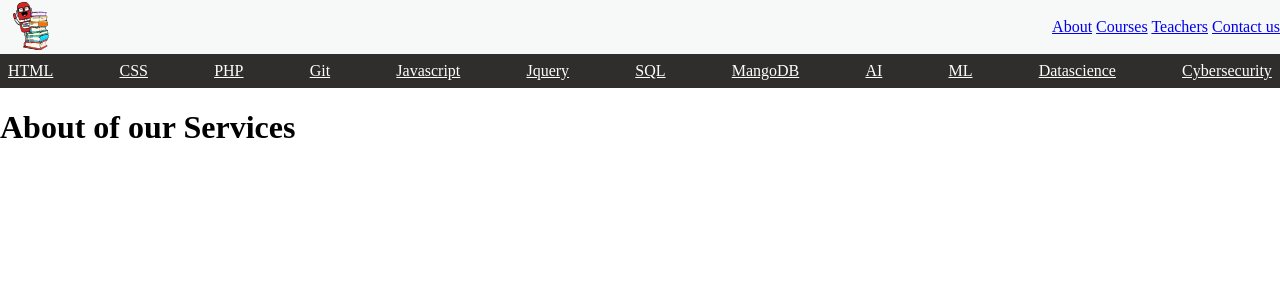
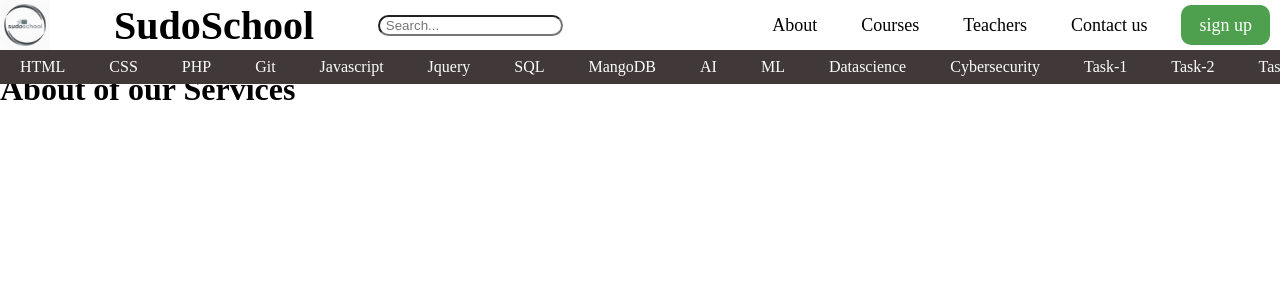
Before and after one commit to raj-220556/WTLab_220556, a PHP site: page /pages/about.html in a window 1280 px wide. Shown: the top 300 px of the page. Run offline with PHP 8.4, Linux system fonts and the light colour scheme.

Commit message:
Updation: Styles:-header,navigation bar

```diff
--- a/pages/about.html
+++ b/pages/about.html
@@ -4,53 +4,27 @@
     <meta charset="UTF-8">
     <meta name="viewport" content="width=device-width, initial-scale=1.0">
     <title>Document</title>
-    <style>
-        header{
-            background-color: rgb(247, 248, 248);
-            align-items: center;
-            display:flex;
-            justify-content: space-between;
-            color:black;
-            margin: 0px;
-
-        }
-        #subnav{
-            background-color: rgb(48, 45, 45);
-            color: rgb(253, 253, 253);
-            display: flex;
-            padding: 8px;
-            margin-block: 0px;
-            justify-content: space-between;
-
-
-        }
-        body{
-            color: rgb(0, 0, 0);
-            background-color: rgb(255, 255, 255);
-            margin:0;
-            padding:0;
-        }
-        #subnav a{
-            color:rgb(253, 254, 255);
-        }
-    </style>
+    <link rel="stylesheet" href="/style.css">
 </head>
 <body>
 
     <header >
-        <a href=/index.html><img src="/images/logo.svg" width="60px" height="50px"></a>
+        <a href=/index.html style="margin: 0;padding: 0; margin-bottom: 0%; width: 50px; height: 50px;" ><img src="/images/logo.png" width="50px" height="50px" style="margin: 0px;padding: 0px;"></a>
 
+        <h1 id="ss">SudoSchool</h1>
 
+        <input id="serach" type="search" placeholder=" Search..." style="border-radius: 30px;">
+            <i class="fa-thin fa-magnifying-glass"></i>
+        </input>
 
-        <nav>
+       <div style="position: fixed; right: 0px;">
             <a href="/pages/about.html">About</a>
-         <a href="/index.html#course">Courses</a>
+            <a href="#course">Courses</a>
             <a href="/pages/teachers.html">Teachers</a>
-         <a href="/index.html#contact">Contact us</a>
-        </nav>
+            <a href="#contact">Contact us</a>
+            <a id="logintag" href="/index.html">sign up</a>
+       </div>
     </header>
-
-    <div>
     <div id="subnav">
         <a href="/Courses/html.html">HTML</a>
         <a href="/Courses/css.html">CSS</a>
@@ -64,8 +38,20 @@
         <a href="/Courses/css.html">ML</a>
         <a href="/Courses/html.html">Datascience</a>
         <a href="/Courses/css.html">Cybersecurity</a>
-
-        </div>
+        <a href="/Tasks/Task1_html/task1.html">Task-1</a>
+        <a href="/Tasks/Task2/task2.html">Task-2</a>
+        <a href="/Tasks/Task3/task3.html">Task-3</a>
+        <a href="/Tasks/Task4/task4.html">Task-4</a>
+        <a href="/Tasks/Task5/task5.html">Task-5</a>
+        <a href="/Tasks/Task6/task6.html">Task-6</a>
+        <a href="/Tasks/Task7/task7.html">Task-7</a>
+        <a href="/Tasks/Task8/task8.html">Task-8</a>
+        <a href="/Tasks/Task9/task9.html">Task-9</a>
+        <a href="/Tasks/Task10/task10.html">Task-10</a>
+        <a href="/Tasks/Task11/task11.html">Task-11</a>
+        <a href="/Tasks/Task12/task12.html">Task-12</a>
+        <a href="/Tasks/Task13/task13.html">Task-13</a>
+        <a href="/Tasks/Task14/task14.html">Task-14</a>
     </div>
 
     <h1>About of our Services</h1>
--- a/style.css
+++ b/style.css
@@ -1,13 +1,59 @@
+
+body{
+    color: rgb(0, 0, 0);
+    background-color: rgb(255, 255, 255);
+    margin:0;
+    padding:0;
+}
+
 header{
-    background-color: rgb(247, 248, 248);
+    background-color: rgb(255, 255, 255);
     align-items: center;
     display:flex;
-    justify-content: space-between;
     color:black;
+    position: sticky;
+    top:0;
     margin: 0px;
+    padding: 0%;
+    padding-bottom: 0%;
+    padding-top: 0%;
 
 }
-#subnav{
+header a{
+    color: black;
+    font-size: 18px;
+    margin: 10px;
+    padding: 10px;
+    text-decoration: none;
+
+}
+header a:hover{
+    background-color: rgba(206, 196, 196, 0.568);
+    border-radius: 20px;
+}
+
+#logintag{
+    padding-left: 18px;
+    padding-right: 18px;
+
+    color: white;
+    background-color: rgb(78, 160, 78);
+    border-radius: 10px;
+}
+#logintag:hover{
+    background-color: rgb(3, 102, 3);
+}
+#ss{
+    padding: 0px;
+    margin: 0;
+    margin-left: 5%;
+    margin-right: 5%;
+    font-size: 40px;
+    /* text-shadow: 5px 5px 10px yellow, 4px 8px 10px orange; */
+    /* background-color: aquamarine; */
+}
+
+/* #subnav{
     justify-content: space-between;
     background-color: rgb(48, 45, 45);
     color: rgb(253, 253, 253);
@@ -25,13 +71,34 @@
     overflow: auto;
     max-width: 1750px;
 
-}
-body{
-    color: rgb(0, 0, 0);
-    background-color: rgb(255, 255, 255);
-    margin:0;
-    padding:0;
+} */
+#subnav{
+    background-color: rgb(65, 57, 57);
+    position: fixed;
+    margin-block: 0px;
+
+    overflow-x: auto;   /* Enable horizontal scroll */
+    white-space: nowrap;    /* Keep links in a single row */
+    scrollbar-width: none;
+    left: 0;
+    right: 0;
+
 }
 #subnav a{
+
+    background-color: rgb(65, 57, 57);
     color:rgb(253, 254, 255);
+    padding: 8px;
+    padding-left: 20px;
+    padding-right: 20px;
+    margin: 0px;
+    display: inline-block;  /* Essential for padding/margin to work */
+
+    text-decoration: none;
+
 }
+
+#subnav a:hover{
+    background-color: rgb(48, 45, 45);
+    color: rgb(37, 199, 253);
+}
```
Also changed, not shown: Courses/css.html (+28 -39 lines), Courses/html.html (+28 -39 lines), Tasks/Task1_html/task1.html (+36 -41 lines), index.html (+32 -9 lines), pages/teachers.html (+28 -39 lines), images/background.png (added), images/logo.png (added), images/logoinitial.svg (renamed from images/logo.svg), images/samplelogo1.png (added), images/samplelogo2.png (added), images/samplelogo3.png (added). Lines whose indentation alone changed are shown as unchanged.
